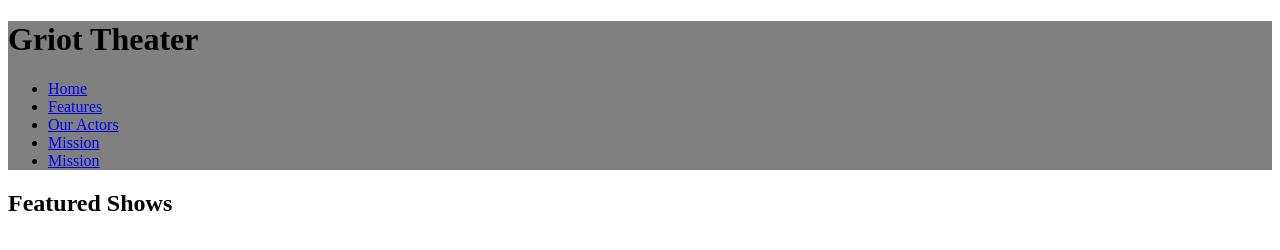
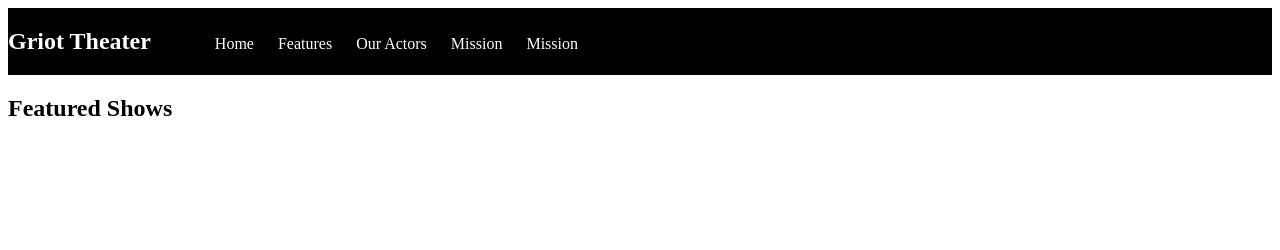
Before and after one commit to AcePhrost/Theatre-Company, a plain HTML site: page index.html in a window 1280 px wide. Drawn offline with Linux system fonts and the light colour scheme.

Commit message:
tweaks to navbar to help along!

```diff
--- a/Theatre.css
+++ b/Theatre.css
@@ -1,6 +1,21 @@
 Header{
-    background-color: gray;
-
-
+    background-color: black;
+    color: white;
 
 }
+a {
+    text-decoration: none;
+    color: white;
+}
+ul {
+ list-style-type: none;
+ display: inline-block;
+}
+li {
+    display: inline;
+    margin-left: 20px;
+}
+#theater {
+    display: inline-block;
+    max-width: 20%;
+}
--- a/index.html
+++ b/index.html
@@ -8,8 +8,9 @@
 </head>
 <body>
     <header>
-        <h1 class="nav-bar" id="Theater">Griot Theater</h1>
+
         <nav class="nav-bar">
+            <h1 class="nav-bar" id="theater">Griot Theater</h1>
         <ul class="nav-bar">
             <li class="nav-link">
                 <a href="#">Home</a>
```
